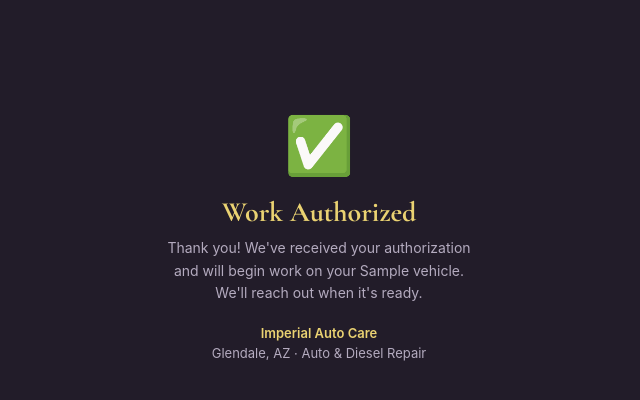
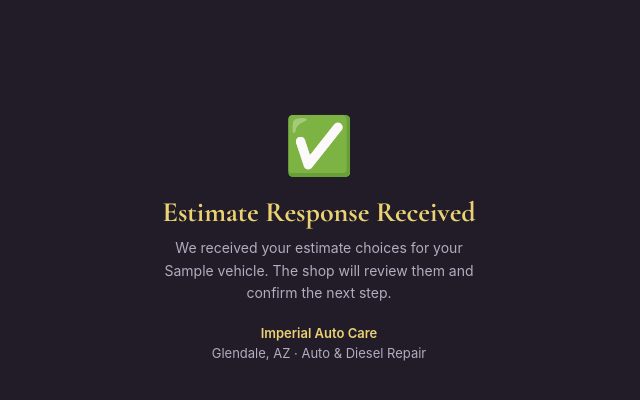
Before and after one commit to imperialauto/shop, a FastAPI app: template app/templates/sign_complete.html in a window 1280 px wide. Shown: the part 164-564 px from the top of the page, without its empty margins (321-961 px from the left). Run offline with FastAPI, Linux system fonts and the light colour scheme; the template is opened without the code that fills it: most values are stand-ins (such as "Sample title", 1, 10 or a date in 2020).

Commit message:
Confirm estimate decisions without promising work has started

```diff
--- a/app/templates/sign_complete.html
+++ b/app/templates/sign_complete.html
@@ -20,15 +20,18 @@
 <body>
   <div class="check">✅</div>
   <h1>
-    {% if doc_type == "invoice" %}Invoice Signed{% else %}Work Authorized{% endif %}
+    {% if doc_type == "invoice" %}Invoice Signed{% else %}Estimate Response Received{% endif %}
   </h1>
   <p>
     {% if doc_type == "invoice" %}
       Thank you! Your invoice has been signed. Imperial Auto Care has been notified. You're good to go!
     {% else %}
-      Thank you! We've received your authorization and will begin work on your {{ ro.vehicle.label }}. We'll reach out when it's ready.
+      We received your estimate choices for your {{ ro.vehicle.label }}. The shop will review them and confirm the next step.
     {% endif %}
   </p>
+  {% if doc_type == "estimate" %}
+  <p style="margin-top:16px;"><a href="/status/{{ ro.public_token }}" style="color:var(--imp-link);">Back to vehicle status</a></p>
+  {% endif %}
   <div class="shop">Imperial Auto Care</div>
   <div class="detail">Glendale, AZ · Auto &amp; Diesel Repair</div>
 </body>
```
